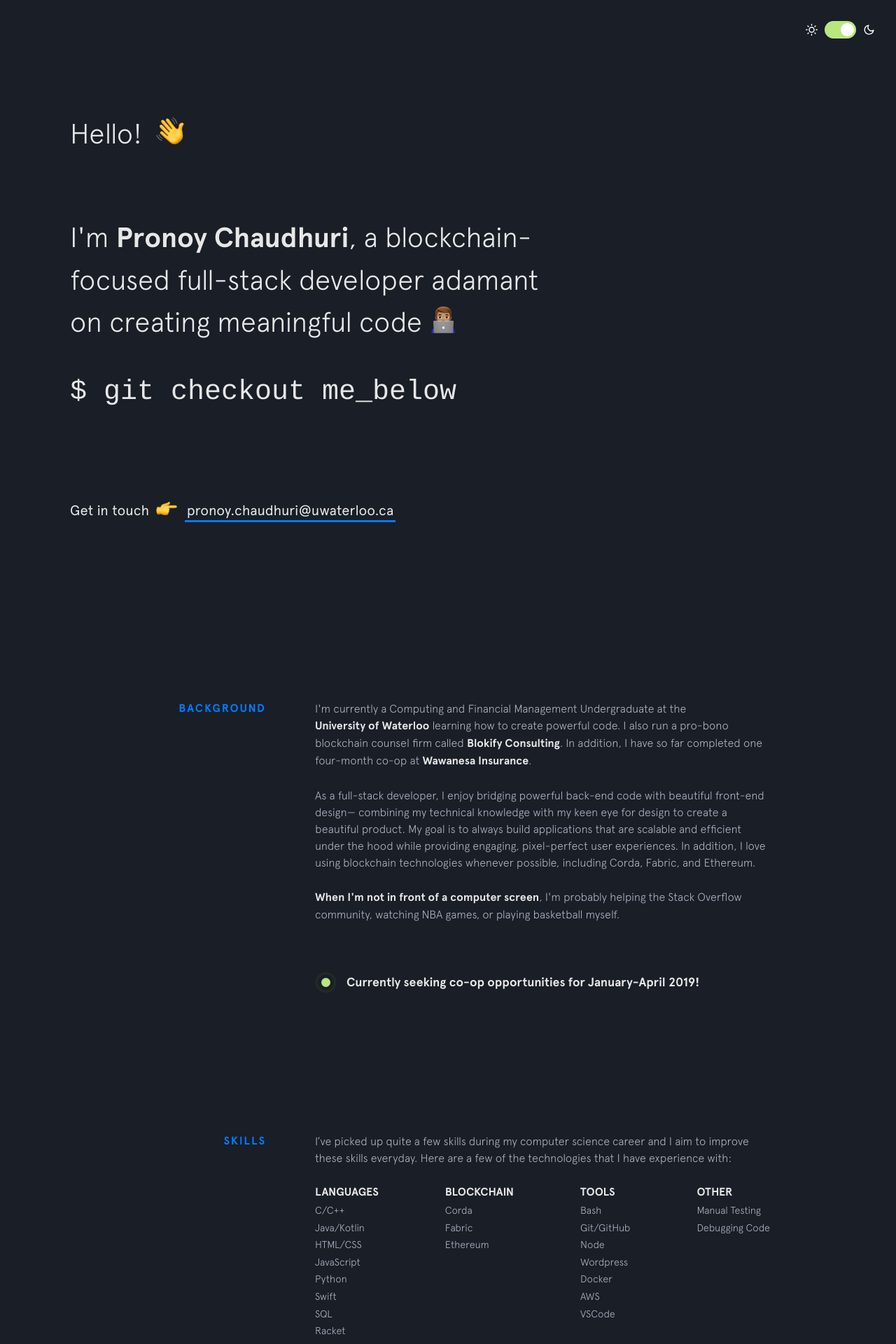
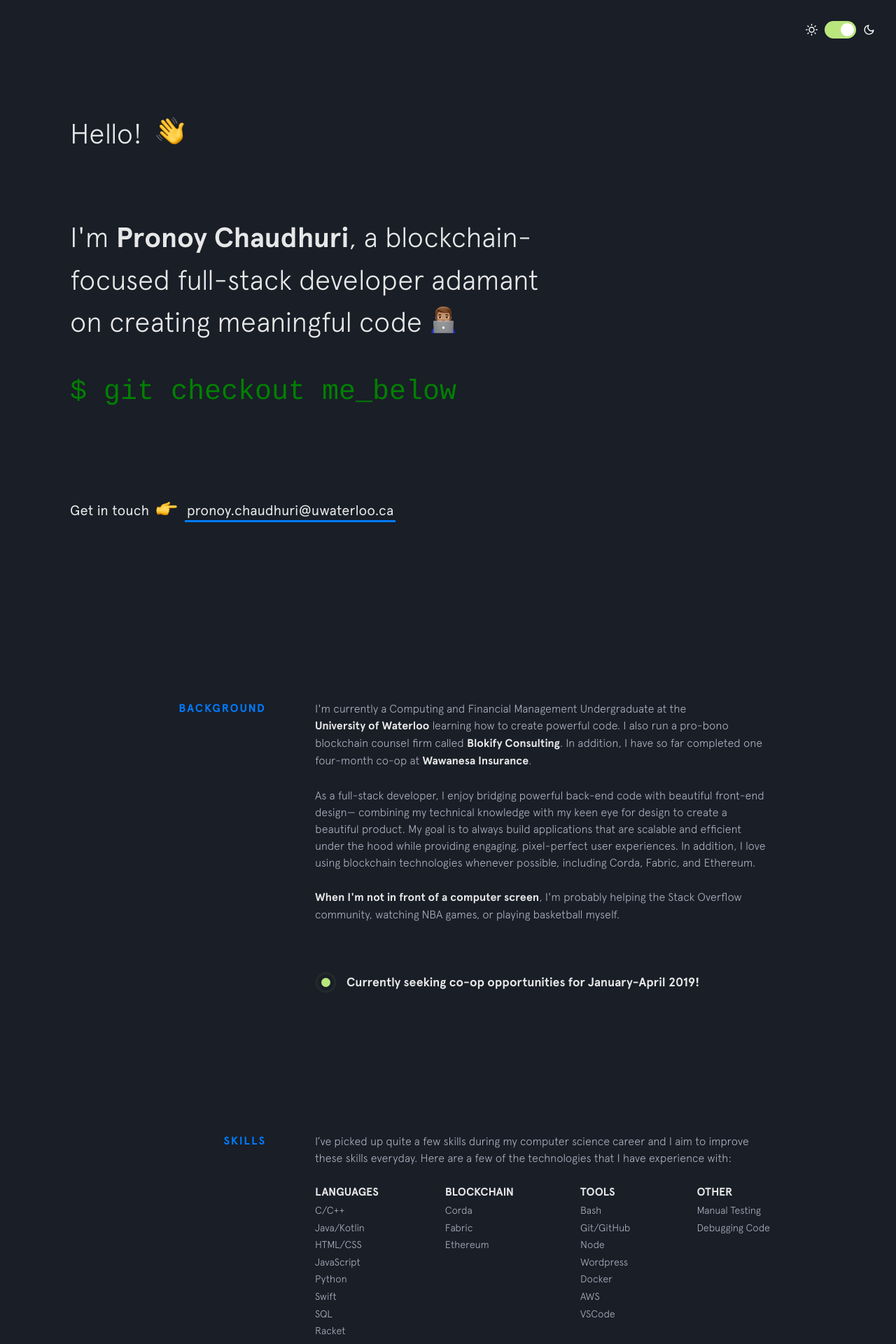
Before and after one commit to PronoyC/pronoyc.github.io, a Jekyll site: the page built from index.html, in a window 1280 px wide. Shown: the top 1920 px of the page at 70% size. Built offline with Jekyll 4.4.1, drawn with Linux system fonts in a browser that asks for light colours; nearby versions of some CDN libraries.

Commit message:
Update intro.html

```diff
--- a/_includes/intro.html
+++ b/_includes/intro.html
@@ -6,7 +6,7 @@
   <h2 class="intro__tagline">I'm
     <span class="name">Pronoy Chaudhuri</span>, a blockchain-focused full-stack developer adamant on creating meaningful code
     <span class="emoji technologist"></span>
-    <p style="font-family:courier;"> $ git checkout me_below </p>
+    <p style="font-family:courier;color:green;"> $ git checkout me_below </p>
   </h2>
 
   <h3 class="intro__contact">
```
